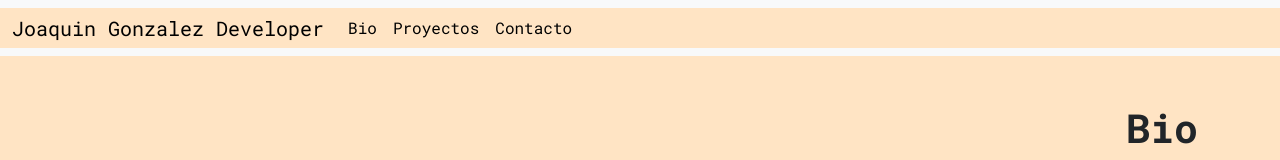
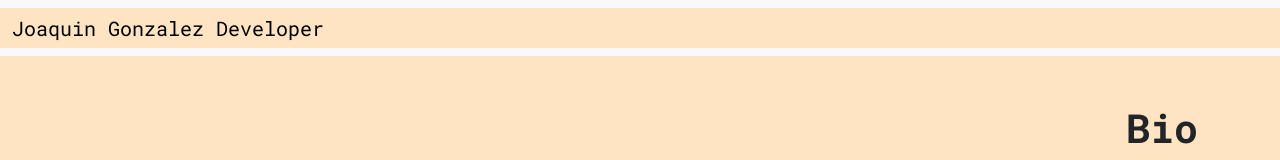
Before and after one commit to Juakoo2103/portafolio-jg, a Vue app: page / in a window 1280 px wide. Shown: the top 160 px of the page. Built offline with nearby package versions, Linux system fonts and the light colour scheme; no server answers; grey boxes are pictures that could not be loaded.

Commit message:
cambio al navbar

```diff
--- a/src/components/Navbar.vue
+++ b/src/components/Navbar.vue
@@ -1,5 +1,8 @@
 <template>
-  <nav class="navbar navbar-expand-lg bg-body-tertiary space-between" id="title">
+  <nav
+    class="navbar navbar-expand-lg bg-body-tertiary space-between"
+    id="title"
+  >
     <div class="container-fluid">
       <a class="navbar-brand" href="title">Joaquin Gonzalez Developer</a>
       <button
@@ -13,21 +16,7 @@
       >
         <span class="navbar-toggler-icon"></span>
       </button>
-      <div class="collapse navbar-collapse" id="navbarNav">
-        <ul class="navbar-nav">
-          <li class="nav-item">
-            <a class="nav-link active" aria-current="page" href="bio">Bio</a>
-          </li>
-          <li class="nav-item">
-            <a class="nav-link active" aria-current="page" href="projects"
-              >Proyectos</a
-            >
-          </li>
-          <li class="nav-item">
-            <a class="nav-link active" aria-current="page" href="contact">Contacto</a>
-          </li>
-        </ul>
-      </div>
+      <div class="collapse navbar-collapse" id="navbarNav"></div>
     </div>
   </nav>
 </template>
```
